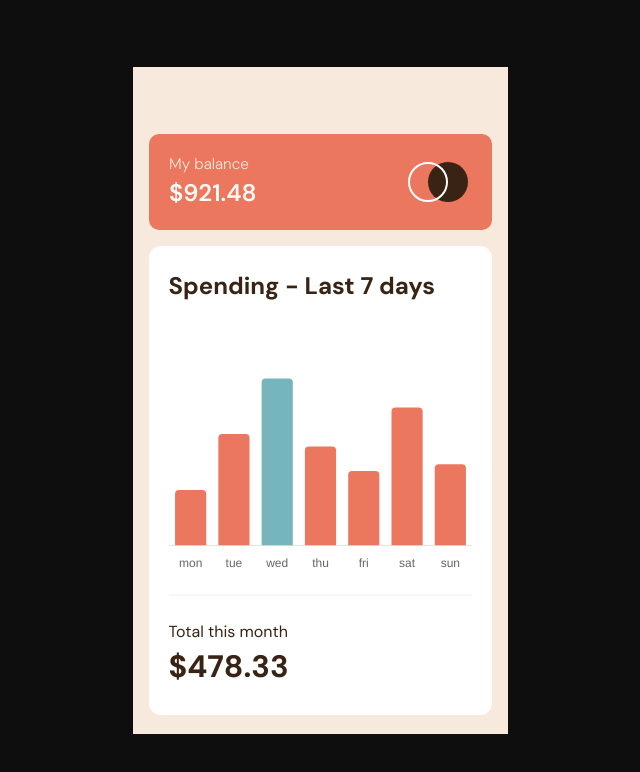
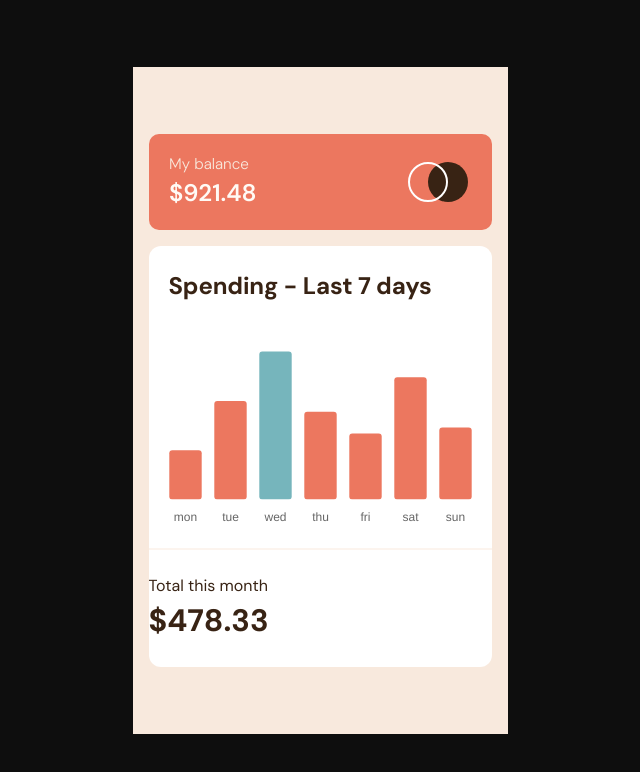
Before and after one commit to sjohnston82/expenses-chart-component, a Next.js app: page / in a window 1280 px wide. Shown: the top 772 px of the page, without its empty margins (320-960 px from the left). Built offline with nearby package versions, Linux system fonts and the light colour scheme.

Commit message:
working on chart font

```diff
--- a/src/app/_components/Chart.tsx
+++ b/src/app/_components/Chart.tsx
@@ -69,6 +69,9 @@ export const options = {
       position: "top" as const,
       display: false,
     },
+    labels: {
+      color: "hsl(25, 47%, 15%)",
+    },
     title: {
       display: false,
       text: "Chart.js Bar Chart",
@@ -105,11 +108,14 @@ export const options = {
       grid: {
         display: false,
       },
+      border: {
+        display: false,
+      },
     },
   },
   layout: {
     padding: {
-      top: 20,
+      top: 10,
     },
   },
   maintainAspectRatio: false,
@@ -154,12 +160,15 @@ const Chart = () => {
           return c.amount;
         }),
         backgroundColor: backgroundColors,
-        borderRadius: 4,
+        borderRadius: 3,
         hoverBackgroundColor: hoverBackgroundColors,
+        borderSkipped: false,
+        color:
+          "hsl(25.090909090909097, 47.41379310344826%, 45.490196078431374%)",
       },
     ],
   };
-  return <Bar options={options} data={data} className="h-60" />;
+  return <Bar options={options} data={data} className="h-52" />;
 };
 
 export default Chart;
--- a/src/app/_components/ChartContainer.tsx
+++ b/src/app/_components/ChartContainer.tsx
@@ -6,9 +6,11 @@ import MonthlyTotal from "./MonthlyTotal";
 const ChartContainer = () => {
 
   return (
-    <div className="bg-white w-full rounded-xl mt-4 px-5 py-6 ">
-      <h1 className="text-2xl font-bold text-dark-brown">Spending - Last 7 days</h1>
-      <div className="pt-8 pb-5">
+    <div className="bg-white w-full rounded-xl mt-4  py-[22px] ">
+      <h1 className="text-[24px] font-bold px-[20px] text-dark-brown tracking-[-.0065em]">
+        Spending - Last 7 days
+      </h1>
+      <div className="pt-4 pb-5 px-[14px]">
         <Chart />
       </div>
       <hr className="w-full h-[2px] bg-[#FCF4EE] border-0" />
```
